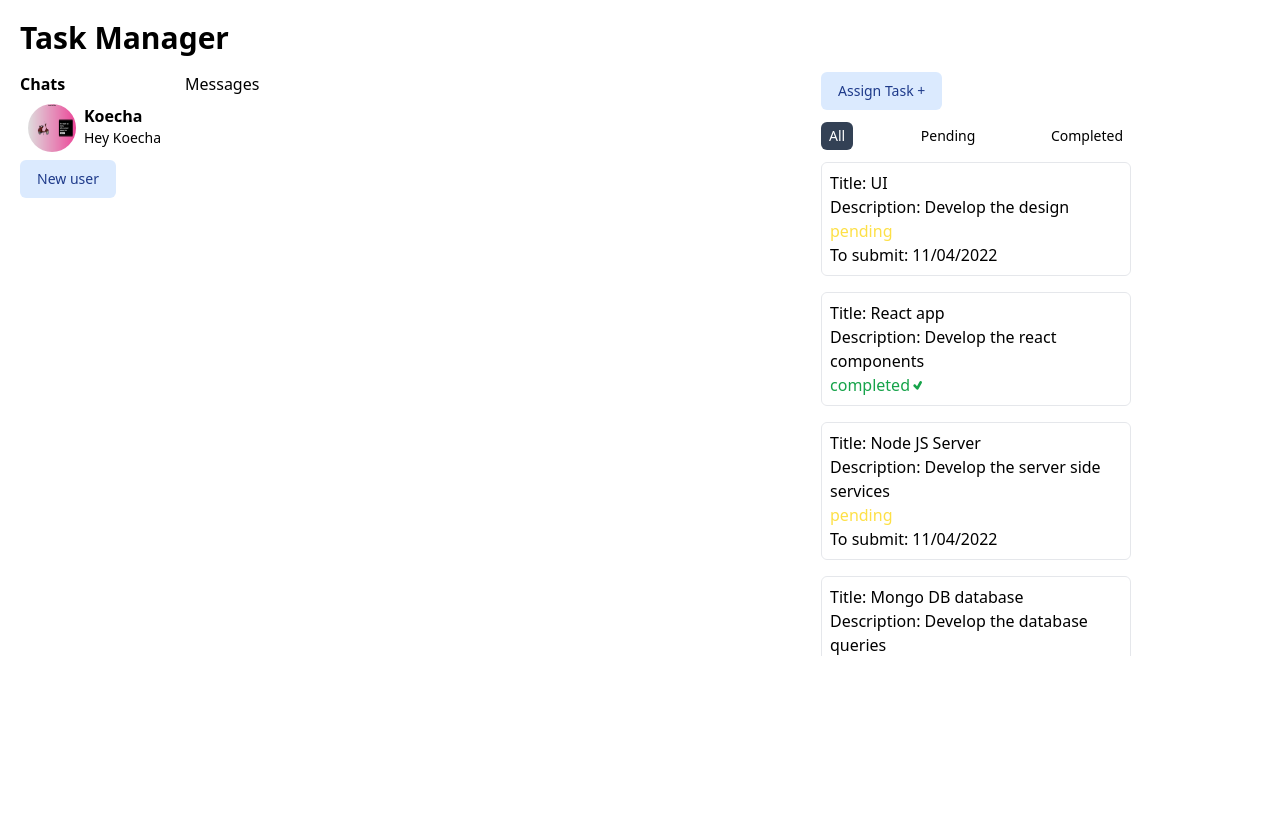
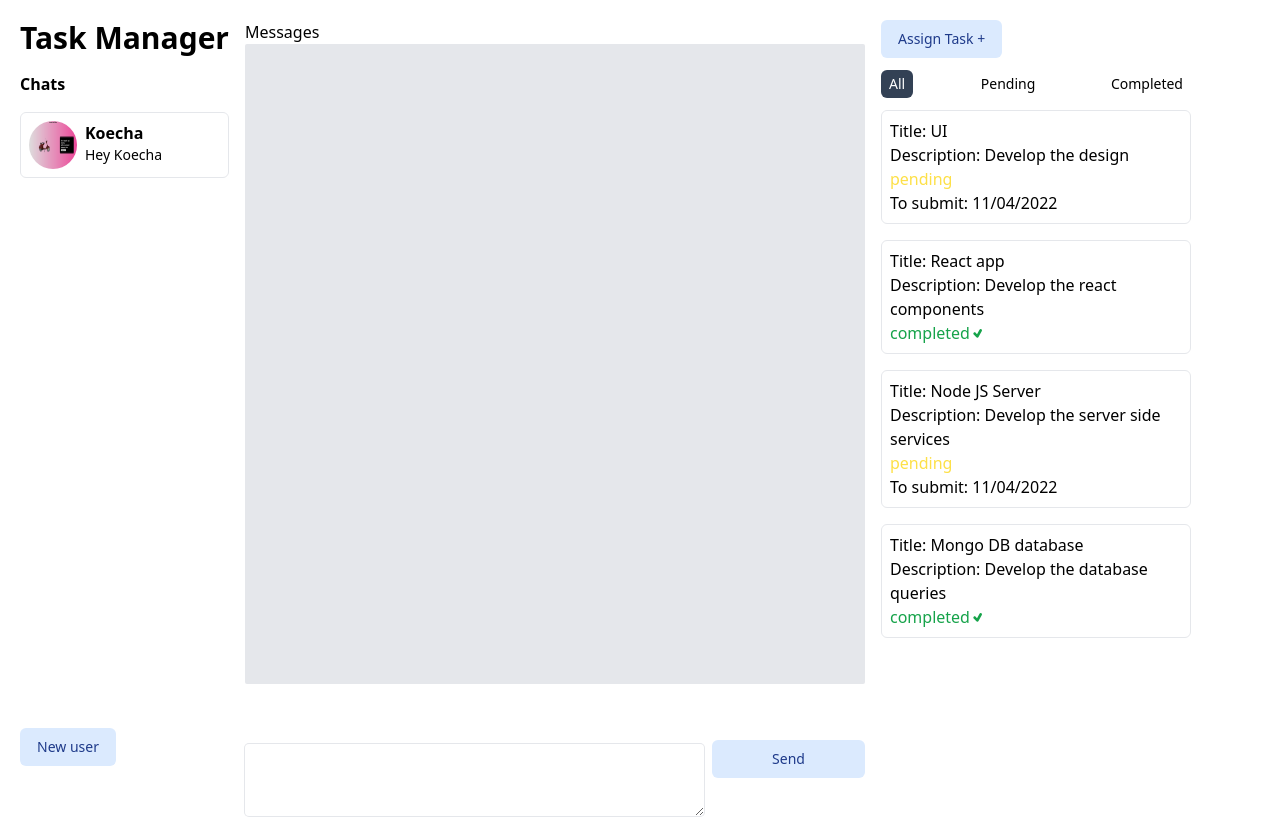
Before and after one commit to peter571/Task-IO, a React (Vite) app in the folder client/: page / in a window 1280 px wide. Both pictures are taken after typing "name@example.com", "Sample123" into the empty fields and a click on the button "Sign In". Built offline with nearby package versions, Linux system fonts and the light colour scheme.

Commit message:
Modal wrapper and Chats section

```diff
--- a/client/src/App.tsx
+++ b/client/src/App.tsx
@@ -6,18 +6,11 @@ const Main = () => {
   const navigate = useNavigate();
 
   return (
-    <div className="flex flex-col gap-4 p-5 h-screen">
-      <div>
-        <h1 className="logo" onClick={() => navigate("/")}>
-          Task Manager
-        </h1>
-      </div>
-      <div className="flex flex-row gap-4">
+      <div className="flex flex-row p-5 gap-4 h-screen">
         <Chats />
         <Messages />
         <Tasks />
       </div>
-    </div>
   );
 };
 
--- a/client/src/components/Chats/Chat.tsx
+++ b/client/src/components/Chats/Chat.tsx
@@ -3,7 +3,7 @@ import { ChatProp } from "../../types";
 
 export default function Chat(props: ChatProp) {
   return (
-    <div className="flex flex-row align-middle gap-2 cursor-pointer p-2 rounded-md hover:bg-gray-200">
+    <div className="flex flex-row align-middle gap-2 border cursor-pointer p-2 rounded-md hover:bg-gray-200">
       <img
         className="h-12 w-12 rounded-[50%]"
         src={props.profileImage}
--- a/client/src/components/Chats/Chats.tsx
+++ b/client/src/components/Chats/Chats.tsx
@@ -1,20 +1,30 @@
 import React from 'react'
 import Chat from './Chat'
 import pic from '../../assets/somepic.png'
+import { useNavigate } from 'react-router-dom';
 
 export default function Chats() {
+  const navigate = useNavigate();
+
   return (
-    <div className='gap-4'>
-      <h1 className='font-bold'>Chats</h1>
-      <div className='basis-1/4 flex flex-col gap-4'>
-      <Chat profileImage={pic} userName={'Koecha'} previewText={'Hey Koecha'} />
+    <div className="flex flex-col gap-4 h-screen">
+      <div className='basis-1/8'>
+        <h1 className="logo" onClick={() => navigate("/")}>
+          Task Manager
+        </h1>
+      </div>
+      <h1 className="font-bold basis-1/8">Chats</h1>
+      <div className="basis-3/4 flex flex-col gap-2 overflow-auto">
+        <Chat
+          profileImage={pic}
+          userName={"Koecha"}
+          previewText={"Hey Koecha"}
+        />
+      </div>
+
+      <div className=''>
+        <button className="btn">New user</button>
+      </div>
     </div>
-
-    <div>
-      <button className='btn'>
-        New user
-      </button>
-    </div>
-    </div>
-  )
+  );
 }
--- a/client/src/components/Messages/Messages.tsx
+++ b/client/src/components/Messages/Messages.tsx
@@ -1,7 +1,21 @@
-import React from 'react'
+import React from "react";
 
 export default function Messages() {
   return (
-    <div className='basis-1/2'>Messages</div>
-  )
+    <div className="basis-1/2 h-screen relative">
+      <h1>Messages</h1>
+      <div className="bg-gray-200 h-[80%] rounded-sm"></div>
+      <div className="absolute w-full bottom-0 flex flex-row gap-2 justify-between">
+        <textarea
+          className="form__input rounded basis-3/4"
+          name="message"
+          id="msg"
+          rows={3}
+        ></textarea>
+        <div className="basis-1/4 justify-center items-center align-middle">
+          <button className="btn w-full">Send</button>
+        </div>
+      </div>
+    </div>
+  );
 }
--- /dev/null
+++ b/client/src/components/ModalWrapper/ModalWrapper.tsx
@@ -0,0 +1,53 @@
+import { Dialog, Transition } from "@headlessui/react";
+import { Fragment } from "react";
+import { MdClose } from "react-icons/md";
+import { ModalWrapperProp } from "../../types";
+
+export default function ModalWrapper(props: ModalWrapperProp) {
+  return (
+    <Transition appear show={props.isOpen} as={Fragment}>
+    <Dialog as="div" className="relative z-10" onClose={props.onClose}>
+      <Transition.Child
+        as={Fragment}
+        enter="ease-out duration-300"
+        enterFrom="opacity-0"
+        enterTo="opacity-100"
+        leave="ease-in duration-200"
+        leaveFrom="opacity-100"
+        leaveTo="opacity-0"
+      >
+        <div className="fixed inset-0 bg-black bg-opacity-25" />
+      </Transition.Child>
+
+      <div className="fixed inset-0 overflow-y-auto">
+        <div className="flex min-h-full items-center justify-center p-4 text-center">
+          <Transition.Child
+            as={Fragment}
+            enter="ease-out duration-300"
+            enterFrom="opacity-0 scale-95"
+            enterTo="opacity-100 scale-100"
+            leave="ease-in duration-200"
+            leaveFrom="opacity-100 scale-100"
+            leaveTo="opacity-0 scale-95"
+          >
+            <Dialog.Panel className="dialog__panel">
+              <Dialog.Title
+                as="h3"
+                className="text-lg font-medium leading-6 text-gray-900"
+              >
+                {props.modalName}
+              </Dialog.Title>
+              {props.children}
+              <MdClose
+                onClick={props.onClose}
+                className="absolute cursor-pointer top-2 right-4 text-blue-900"
+                size={25}
+              />
+            </Dialog.Panel>
+          </Transition.Child>
+        </div>
+      </div>
+    </Dialog>
+  </Transition>
+  )
+}
--- a/client/src/components/Tasks/TaskForm.tsx
+++ b/client/src/components/Tasks/TaskForm.tsx
@@ -3,6 +3,7 @@ import { Fragment, useState } from "react";
 import { MdClose } from "react-icons/md";
 import { Status } from "../../constants";
 import { TaskModalProp, TaskProp } from "../../types";
+import ModalWrapper from "../ModalWrapper/ModalWrapper";
 
 export default function TaskForm(props: TaskModalProp) {
   const [taskData, setTaskData] = useState<TaskProp>({
@@ -22,38 +23,11 @@ export default function TaskForm(props: TaskModalProp) {
   }
 
   return (
-    <Transition appear show={props.isOpen} as={Fragment}>
-      <Dialog as="div" className="relative z-10" onClose={props.onClose}>
-        <Transition.Child
-          as={Fragment}
-          enter="ease-out duration-300"
-          enterFrom="opacity-0"
-          enterTo="opacity-100"
-          leave="ease-in duration-200"
-          leaveFrom="opacity-100"
-          leaveTo="opacity-0"
+    <ModalWrapper
+      modalName={"Assign new task"}
+      isOpen={props.isOpen}
+      onClose={props.onClose}
     >
-          <div className="fixed inset-0 bg-black bg-opacity-25" />
-        </Transition.Child>
-
-        <div className="fixed inset-0 overflow-y-auto">
-          <div className="flex min-h-full items-center justify-center p-4 text-center">
-            <Transition.Child
-              as={Fragment}
-              enter="ease-out duration-300"
-              enterFrom="opacity-0 scale-95"
-              enterTo="opacity-100 scale-100"
-              leave="ease-in duration-200"
-              leaveFrom="opacity-100 scale-100"
-              leaveTo="opacity-0 scale-95"
-            >
-              <Dialog.Panel className="dialog__panel">
-                <Dialog.Title
-                  as="h3"
-                  className="text-lg font-medium leading-6 text-gray-900"
-                >
-                  Assign new task
-                </Dialog.Title>
       <form className="mt-2 flex flex-col" onSubmit={handleSubmit}>
         <input
           name="title"
@@ -87,16 +61,6 @@ export default function TaskForm(props: TaskModalProp) {
           Create task!
         </button>
       </form>
-                <MdClose
-                  onClick={props.onClose}
-                  className="absolute cursor-pointer top-2 right-4 text-blue-900"
-                  size={25}
-                />
-              </Dialog.Panel>
-            </Transition.Child>
-          </div>
-        </div>
-      </Dialog>
-    </Transition>
+    </ModalWrapper>
   );
 }
--- a/client/src/components/Tasks/TaskModal.tsx
+++ /dev/null
@@ -1,78 +0,0 @@
-import React from "react";
-import { Dialog, Transition } from "@headlessui/react";
-import { Fragment, useState } from "react";
-import { MdClose } from "react-icons/md";
-import { TaskModalProp } from "../../types";
-import Task from "./Task";
-import { someTasks } from "./Tasks";
-import { Status } from "../../constants";
-
-export default function TaskModal(props: TaskModalProp) {
-  const task = someTasks.find((el) => el.id === props.taskId)!;
-  const [count, setCount] = useState(0)
-
-  function markComplete() {
-    task.status = "completed";
-    setCount(count + 1)
-  }
-
-  return (
-    <Transition appear show={props.isOpen} as={Fragment}>
-      <Dialog as="div" className="relative z-10" onClose={props.onClose}>
-        <Transition.Child
-          as={Fragment}
-          enter="ease-out duration-300"
-          enterFrom="opacity-0"
-          enterTo="opacity-100"
-          leave="ease-in duration-200"
-          leaveFrom="opacity-100"
-          leaveTo="opacity-0"
-        >
-          <div className="fixed inset-0 bg-black bg-opacity-25" />
-        </Transition.Child>
-
-        <div className="fixed inset-0 overflow-y-auto">
-          <div className="flex min-h-full items-center justify-center p-4 text-center">
-            <Transition.Child
-              as={Fragment}
-              enter="ease-out duration-300"
-              enterFrom="opacity-0 scale-95"
-              enterTo="opacity-100 scale-100"
-              leave="ease-in duration-200"
-              leaveFrom="opacity-100 scale-100"
-              leaveTo="opacity-0 scale-95"
-            >
-              <Dialog.Panel className="dialog__panel">
-                <Dialog.Title
-                  as="h3"
-                  className="text-lg font-medium leading-6 text-gray-900"
-                >
-                  Task
-                </Dialog.Title>
-                <div className="my-2">
-                  <Task
-                    title={task?.title}
-                    description={task?.description}
-                    status={task?.status}
-                    dateline={task?.dateline}
-                  />
-                </div>
-                {task?.status === Status.PENDING && (
-                  <button className="btn" onClick={() => markComplete()}>
-                    Mark as Complete
-                  </button>
-                )}
-
-                <MdClose
-                  onClick={props.onClose}
-                  className="absolute cursor-pointer top-2 right-4 text-blue-900"
-                  size={25}
-                />
-              </Dialog.Panel>
-            </Transition.Child>
-          </div>
-        </div>
-      </Dialog>
-    </Transition>
-  );
-}
--- /dev/null
+++ b/client/src/components/Tasks/TaskUpdate.tsx
@@ -0,0 +1,36 @@
+import React from "react";
+import { TaskModalProp } from "../../types";
+import Task from "./Task";
+import { someTasks } from "./Tasks";
+import { Status } from "../../constants";
+import ModalWrapper from "../ModalWrapper/ModalWrapper";
+
+export default function TaskUpdate(props: TaskModalProp) {
+  const task = someTasks.find((el) => el.id === props.taskId)!;
+
+  function markComplete() {
+    task.status = "completed";
+  }
+
+  return (
+    <ModalWrapper
+      modalName={"Task"}
+      isOpen={props.isOpen}
+      onClose={props.onClose}
+    >
+      <div className="my-2">
+        <Task
+          title={task?.title}
+          description={task?.description}
+          status={task?.status}
+          dateline={task?.dateline}
+        />
+      </div>
+      {task?.status === Status.PENDING && (
+        <button className="btn" onClick={() => markComplete()}>
+          Mark as Complete
+        </button>
+      )}
+    </ModalWrapper>
+  );
+}
--- a/client/src/components/Tasks/Tasks.tsx
+++ b/client/src/components/Tasks/Tasks.tsx
@@ -1,7 +1,7 @@
 import React, { useState } from "react";
 import Task from "./Task";
 import TaskForm from "./TaskForm";
-import TaskModal from "./TaskModal";
+import TaskModal from "./TaskUpdate";
 
 const tasks = [
   { id: "all", title: "All" },
@@ -37,7 +37,7 @@ export default function Tasks() {
   }
 
   return (
-    <div className="basis-1/4">
+    <div className="basis-1/4 h-screen">
       <button onClick={() => openModal(MODALS.taskform)} className="btn">
         Assign Task +
       </button>
```
Also changed, not shown: client/src/types.tsx (+6 -1 lines). Lines whose indentation alone changed are shown as unchanged.
